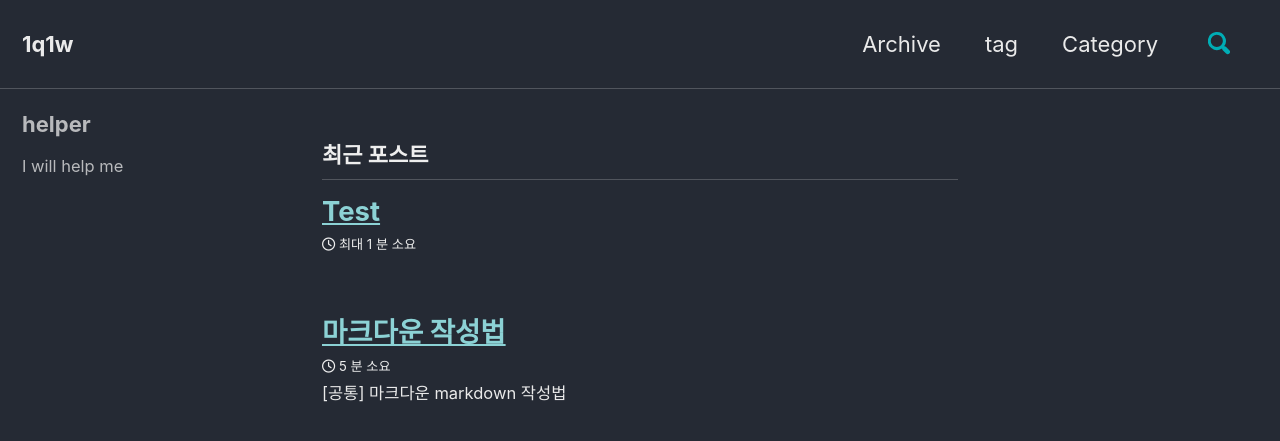
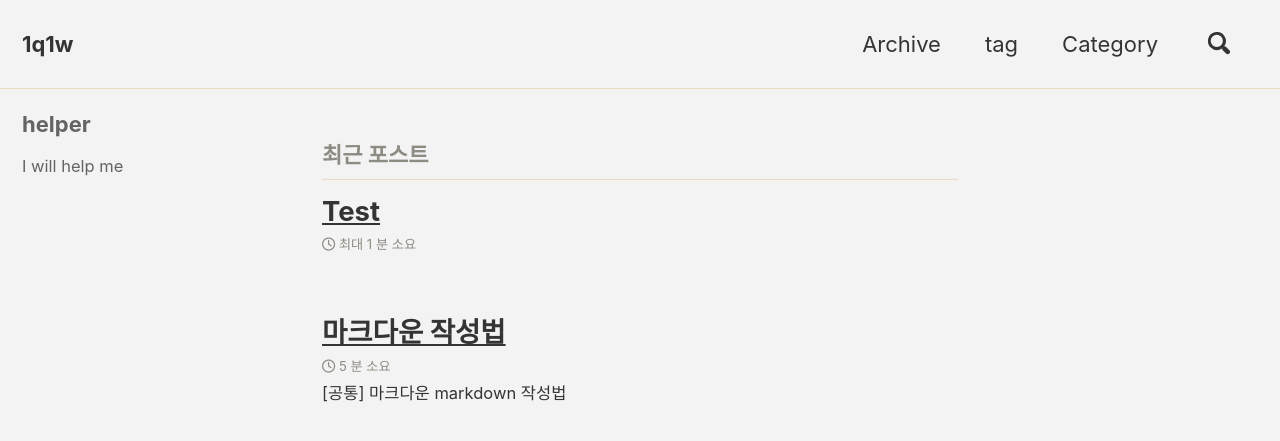
Before and after one commit to 1q1w/1q1w.github.io, a Jekyll site: the page built from index.html, in a window 1280 px wide and 900 px high. Shown: the top 441 px of the window. Built offline with Jekyll 4.4.1, drawn with Linux system fonts in a browser that asks for light colours; cached includes are drawn as plain includes; nearby versions of some CDN libraries; the list of posts is cut into pages by our own code.

Commit message:
dirt테마

```diff
--- a/_config.yml
+++ b/_config.yml
@@ -12,7 +12,7 @@
 
 # theme                  : "minimal-mistakes-jekyll"
 # remote_theme           : "mmistakes/minimal-mistakes"
-minimal_mistakes_skin    : "dark" # "air", "aqua", "contrast", "dark", "dirt", "neon", "mint", "plum", "sunrise"  # 테마 스킨
+minimal_mistakes_skin    : "dirt" # "air", "aqua", "contrast", "dark", "dirt", "neon", "mint", "plum", "sunrise"  # 테마 스킨
 
 # Site Settings
 locale                   : "ko"   # 타깃 국가
```
